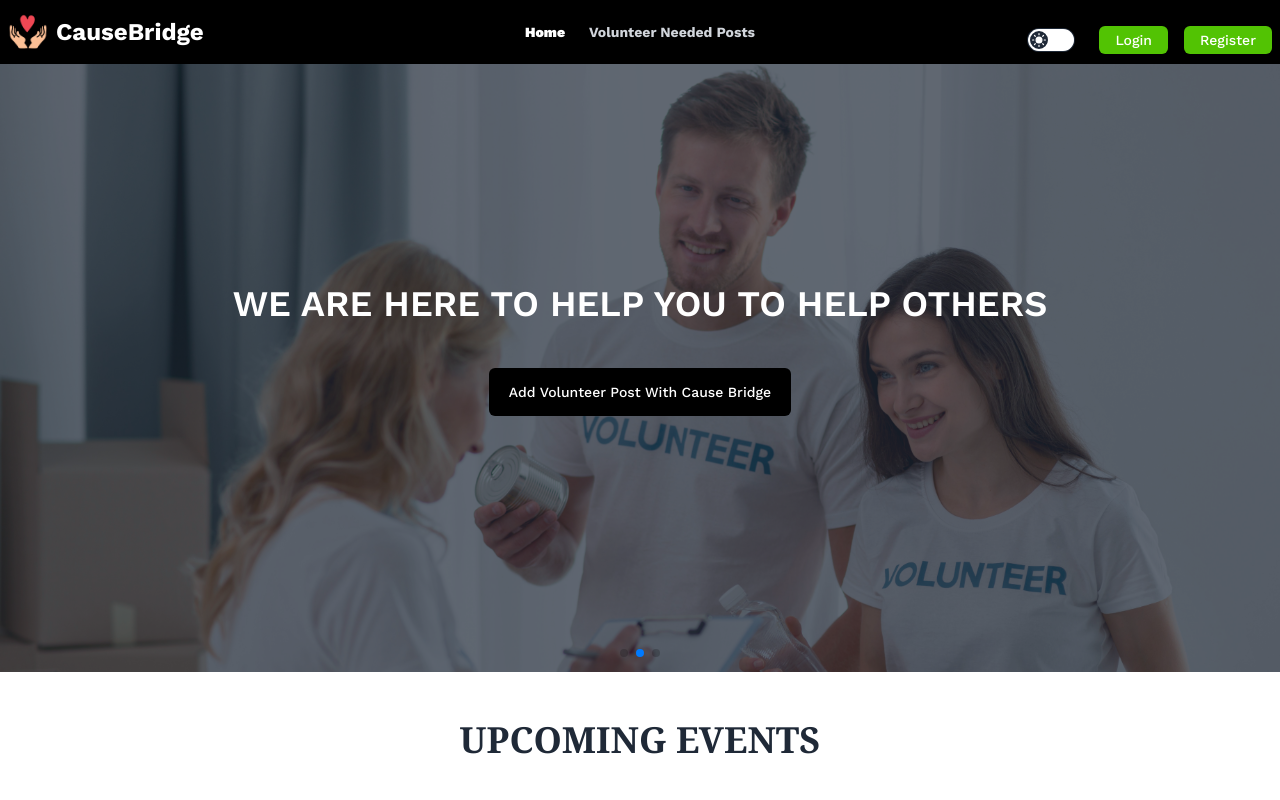
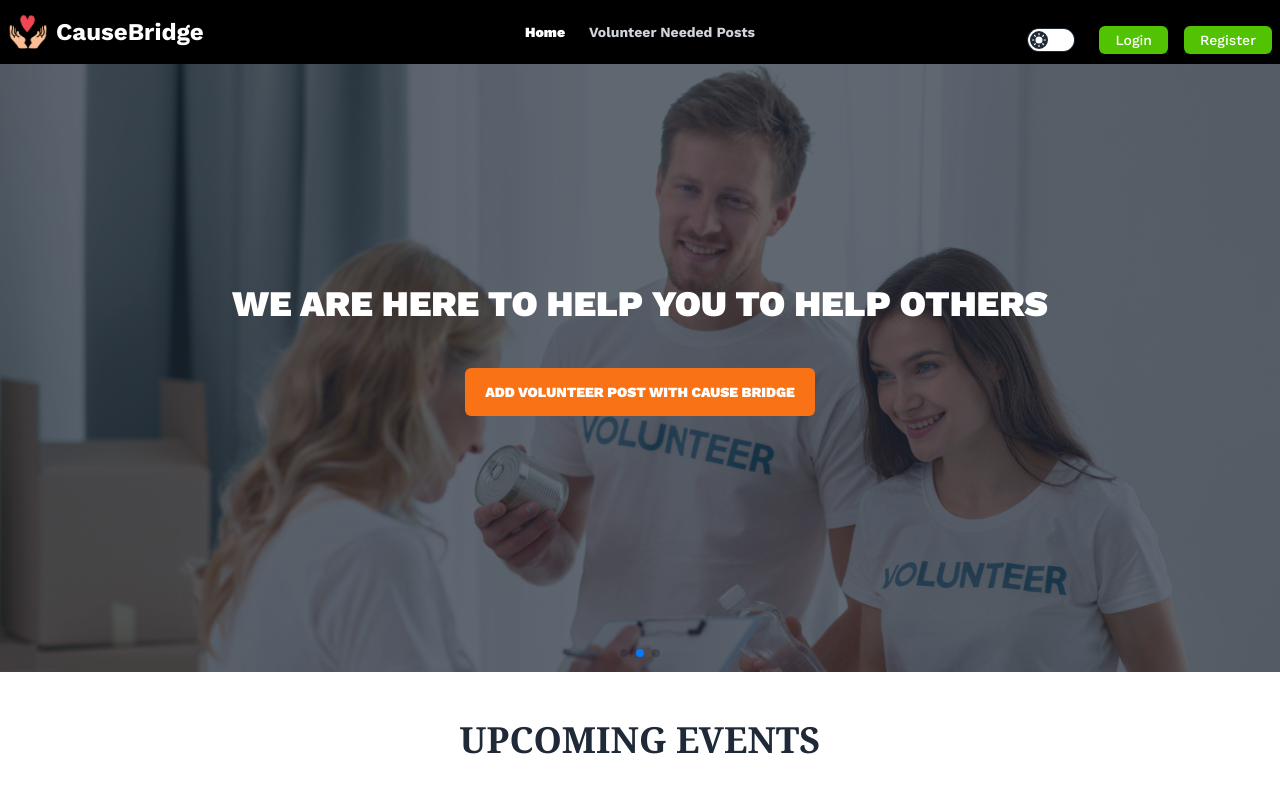
Before and after one commit to salmanfxrsi/causebridge-frontend, a React (Vite) app: page / in a window 1280 px wide. Shown: the top 800 px of the page. Built offline with nearby package versions, Linux system fonts and the light colour scheme; no server answers.

Commit message:
feat: improve Slide.jsx design used in Carousel.jsx

```diff
--- a/src/components/Slide.jsx
+++ b/src/components/Slide.jsx
@@ -11,13 +11,13 @@ const Slide = ({ image, text }) => {
     >
       <div className="flex items-center justify-center w-full h-full bg-gray-800/70">
         <div className="text-center -mt-12">
-          <h1 className="text-3xl font-semibold text-white lg:text-4xl uppercase mb-8">
+          <h1 className="text-3xl font-black text-white lg:text-4xl uppercase mb-8">
             {text}
           </h1>
           <br />
           <Link
             to="/add-volunteer-needed-post"
-            className="bg-black w-full px-5 py-4 text-sm font-medium text-white capitalize transition-colors duration-300 transform rounded-md lg:w-auto hover:bg-gray-500 focus:outline-none focus:bg-gray-500"
+            className="bg-orange-500 w-full px-5 py-4 text-sm font-black text-white transition-colors duration-300 transform rounded-md lg:w-auto hover:bg-gray-500 focus:outline-none focus:bg-gray-500 uppercase"
           >
             Add Volunteer Post With Cause Bridge
           </Link>
```
